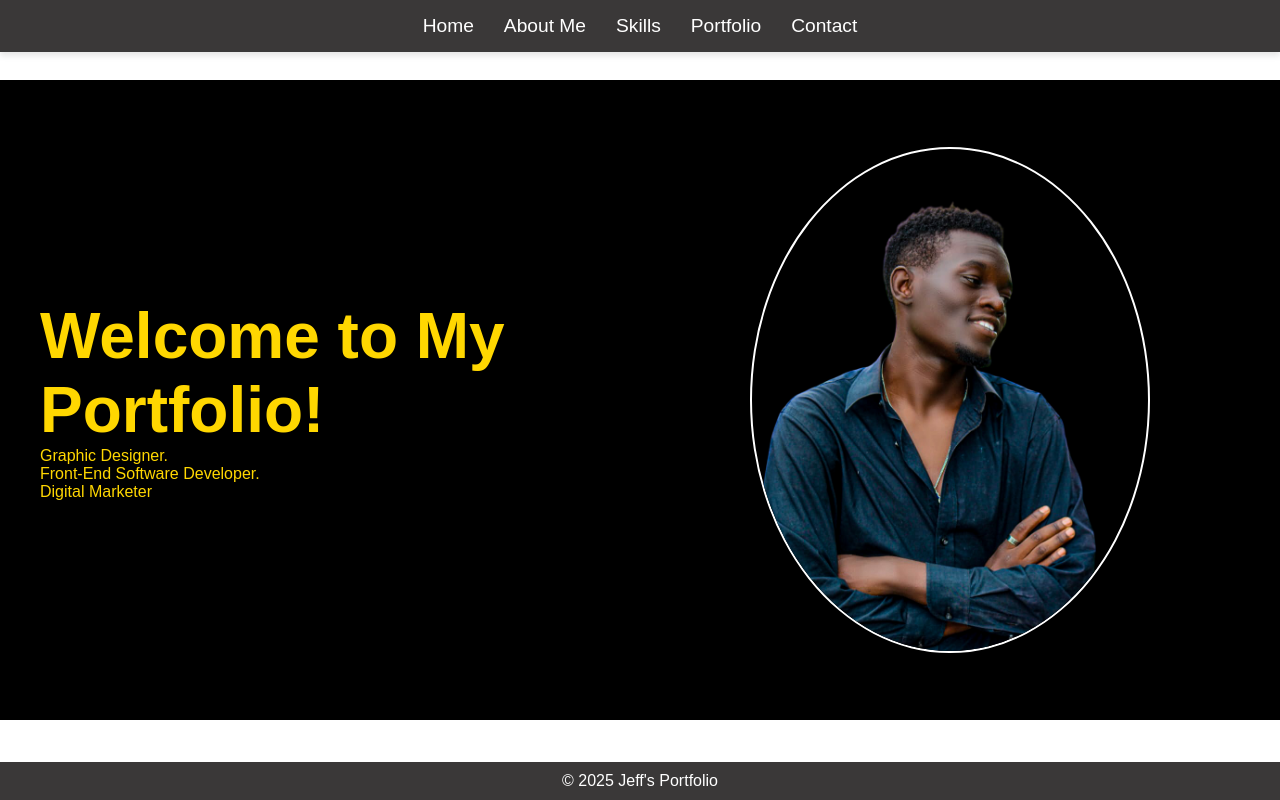
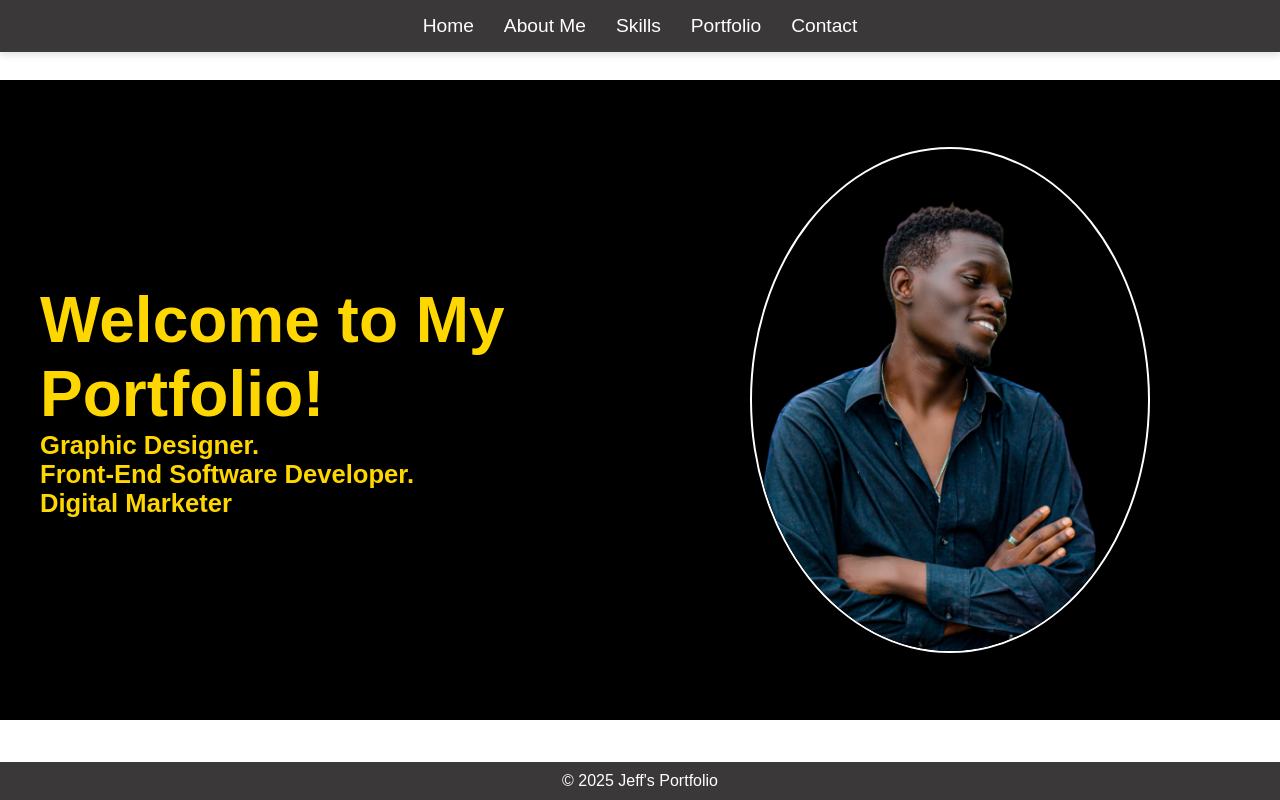
Before and after one commit to unclejoe2/Jeff-s-portfolio, a plain HTML site: page index.html in a window 1280 px wide. Shown: the top 800 px of the page. Drawn offline with nearby package versions, Linux system fonts and the light colour scheme; files whose address does not match are found by name.

Commit message:
Update index.html

```diff
--- a/index.html
+++ b/index.html
@@ -22,9 +22,9 @@
     <section id="home" class="home">
         <div class="intro fade-in">
             <h1>Welcome to My Portfolio!</h1>
-            <p>Graphic Designer.</p>
-            <p>Front-End Software Developer.</p>
-            <p>Digital Marketer</p>
+            <h2>Graphic Designer.</h2>
+            <h2>Front-End Software Developer.</h2>
+            <h2>Digital Marketer</h2>
         </div>
         <div class="image-container">
             <img src="images/IMG-20240401-WA0004-Photoroom.png" alt="Jeff's Picture" class="profile-img">
```
